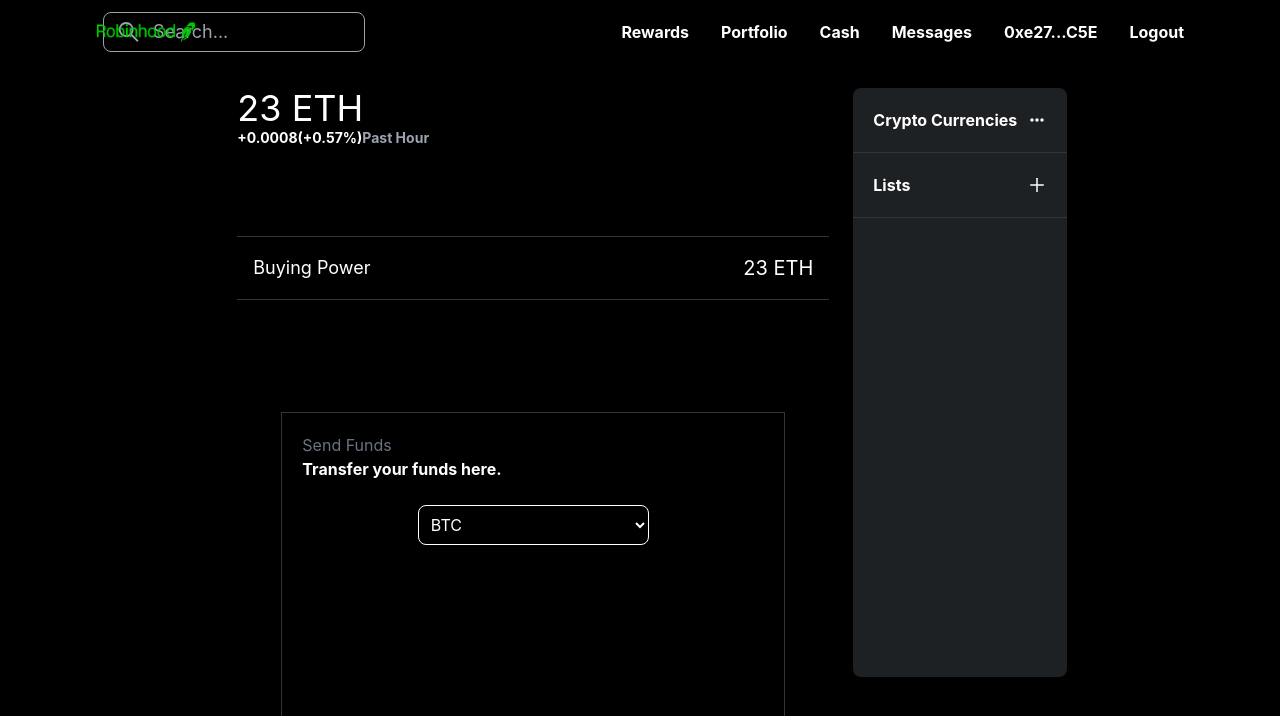
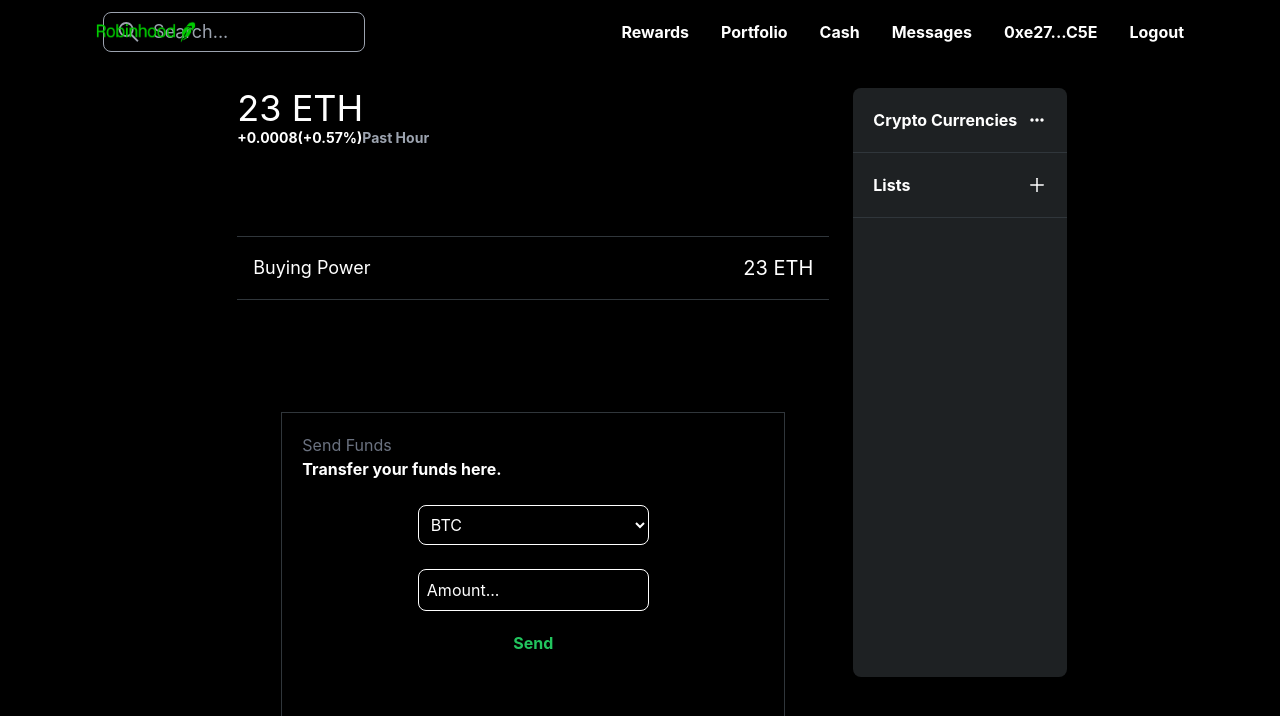
Before and after one commit to gepthecoder/robinhood-blockchain, a Next.js app: page / in a window 1280 px wide. Shown: the top 716 px of the page. Built offline with nearby package versions, Linux system fonts and the light colour scheme.

Commit message:
$0013: [Frontend] [BuyTokens]: amount input field and send button

```diff
--- a/components/BuyTokens.js
+++ b/components/BuyTokens.js
@@ -28,6 +28,18 @@ const BuyTokens = () => {
                         USDC
                     </option>
                 </select>
+                <input
+                    placeholder='Amount...'
+                    className={styles.inputAmount}
+                    type='text'
+                />
+                <button
+                    className={styles.noticeCTA}
+                    type='button'
+                    // onClick={() => mint()}
+                >
+                    Send
+                </button>
             </div>
         </form>
     )
```
Lines whose indentation alone changed are shown as unchanged.
